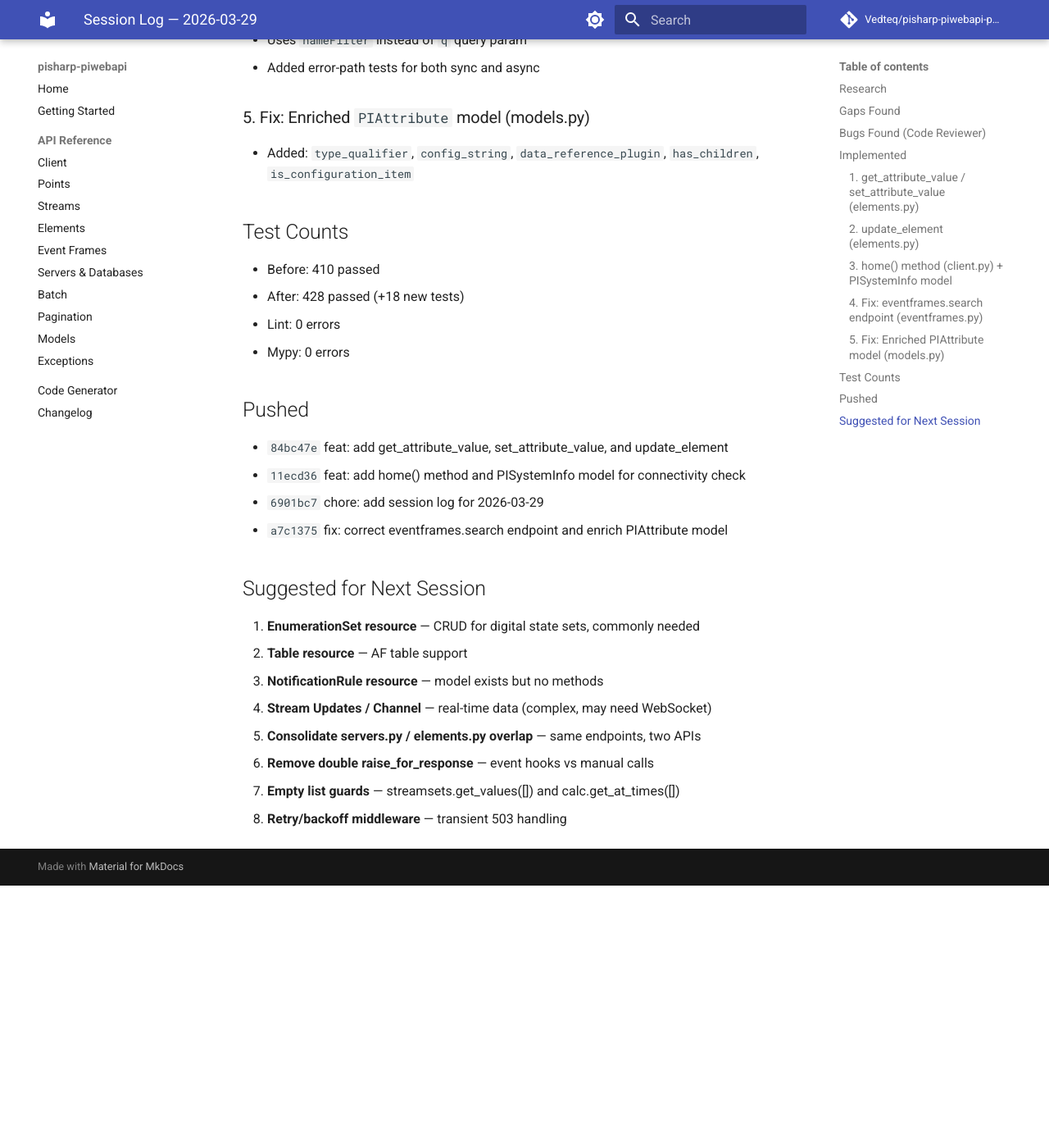
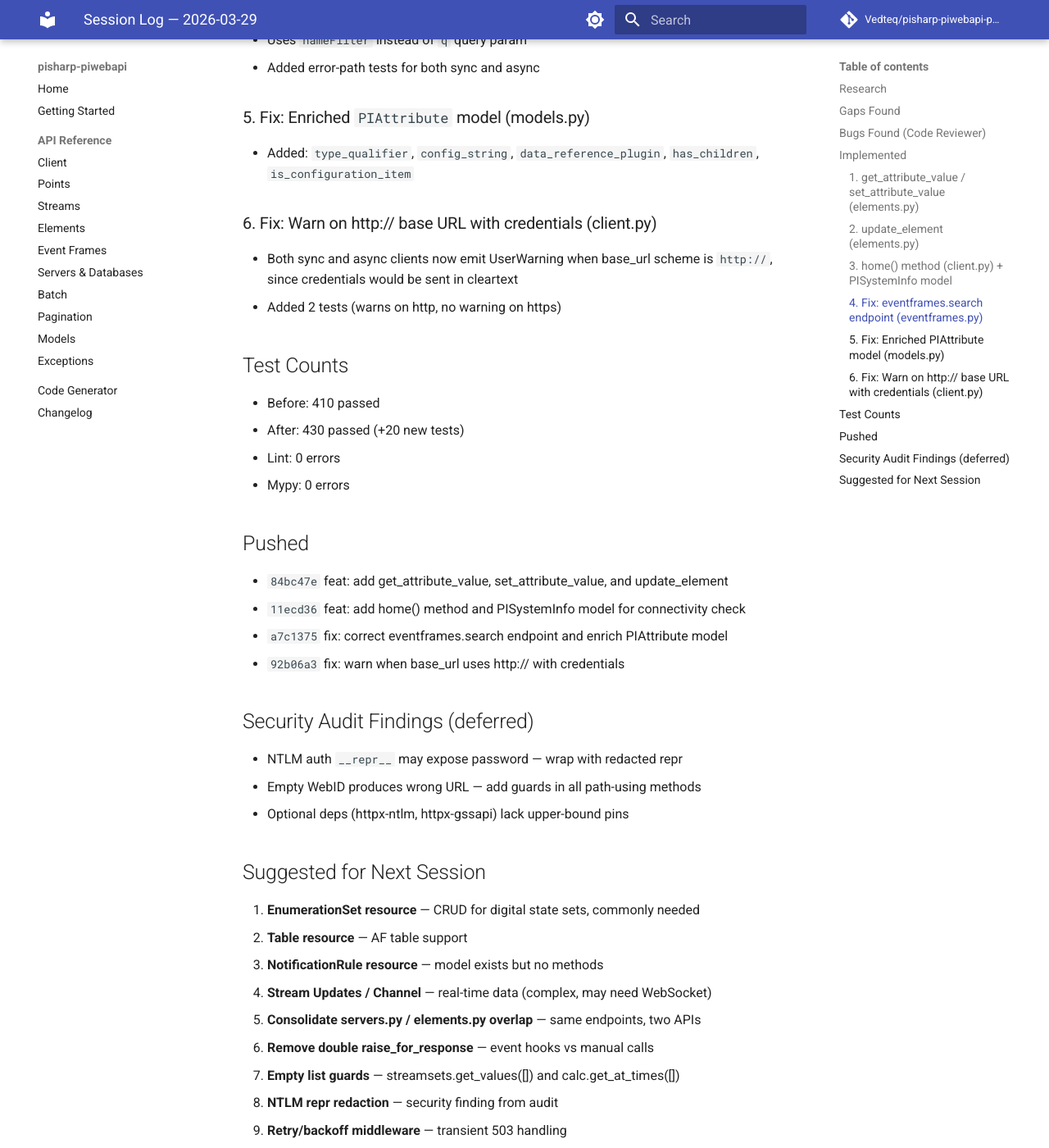
Before and after one commit to Vedteq/pisharp-piwebapi-python, an MkDocs documentation site: the page built from docs/tasks/done/session-2026-03-29.md, in a window 1280 px wide and 1400 px high, scrolled down 1763 px. Shown: the whole window at 82% size. Built offline with MkDocs 1.6.1 and Material for MkDocs 9.7.7, drawn with Linux system fonts in a browser that asks for light colours; comment, search, counter and statistics services are not loaded; before the commit the page ends 2843 px from its top, so only the background shows below that.

Commit message:
chore: update session log with security audit findings
Co-Authored-By: Claude Opus 4.6 (1M context) <noreply@anthropic.com>

```diff
--- a/docs/tasks/done/session-2026-03-29.md
+++ b/docs/tasks/done/session-2026-03-29.md
@@ -65,17 +65,27 @@ Elements (with attributes), EventFrames, ElementTemplates, Servers
 - Added: `type_qualifier`, `config_string`, `data_reference_plugin`,
   `has_children`, `is_configuration_item`
 
+### 6. Fix: Warn on http:// base URL with credentials (client.py)
+- Both sync and async clients now emit UserWarning when base_url scheme
+  is `http://`, since credentials would be sent in cleartext
+- Added 2 tests (warns on http, no warning on https)
+
 ## Test Counts
 - Before: 410 passed
-- After: 428 passed (+18 new tests)
+- After: 430 passed (+20 new tests)
 - Lint: 0 errors
 - Mypy: 0 errors
 
 ## Pushed
 - `84bc47e` feat: add get_attribute_value, set_attribute_value, and update_element
 - `11ecd36` feat: add home() method and PISystemInfo model for connectivity check
-- `6901bc7` chore: add session log for 2026-03-29
 - `a7c1375` fix: correct eventframes.search endpoint and enrich PIAttribute model
+- `92b06a3` fix: warn when base_url uses http:// with credentials
+
+## Security Audit Findings (deferred)
+- NTLM auth `__repr__` may expose password — wrap with redacted repr
+- Empty WebID produces wrong URL — add guards in all path-using methods
+- Optional deps (httpx-ntlm, httpx-gssapi) lack upper-bound pins
 
 ## Suggested for Next Session
 1. **EnumerationSet resource** — CRUD for digital state sets, commonly needed
@@ -85,4 +95,5 @@ Elements (with attributes), EventFrames, ElementTemplates, Servers
 5. **Consolidate servers.py / elements.py overlap** — same endpoints, two APIs
 6. **Remove double raise_for_response** — event hooks vs manual calls
 7. **Empty list guards** — streamsets.get_values([]) and calc.get_at_times([])
-8. **Retry/backoff middleware** — transient 503 handling
+8. **NTLM repr redaction** — security finding from audit
+9. **Retry/backoff middleware** — transient 503 handling
```
